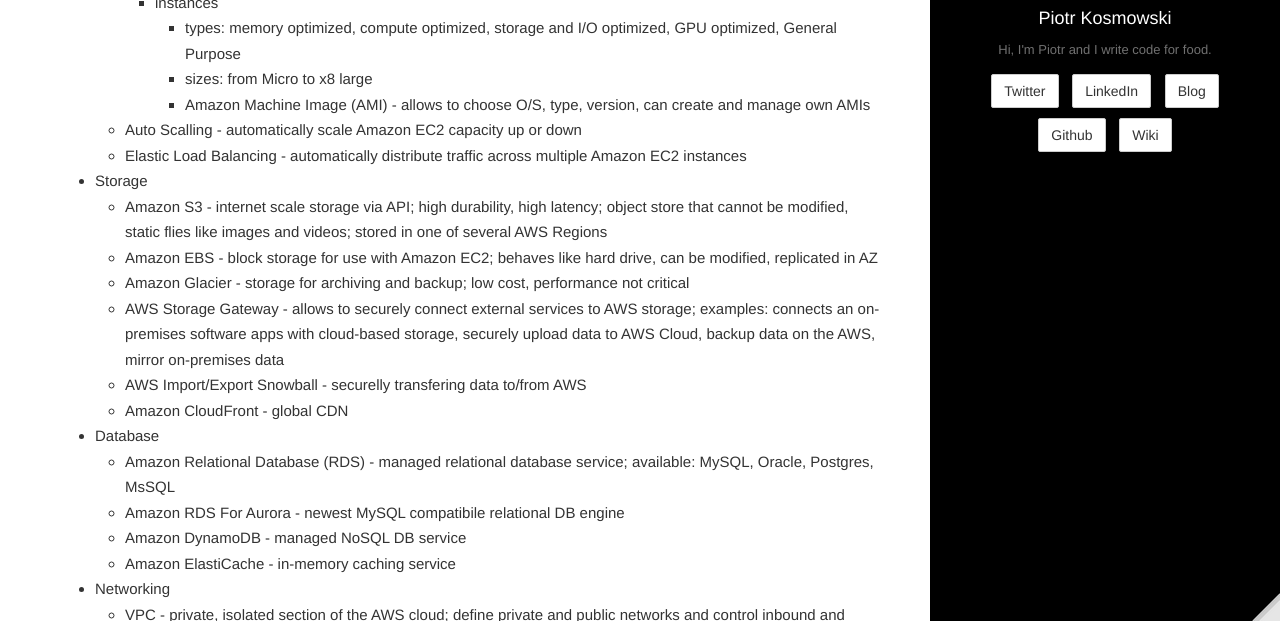
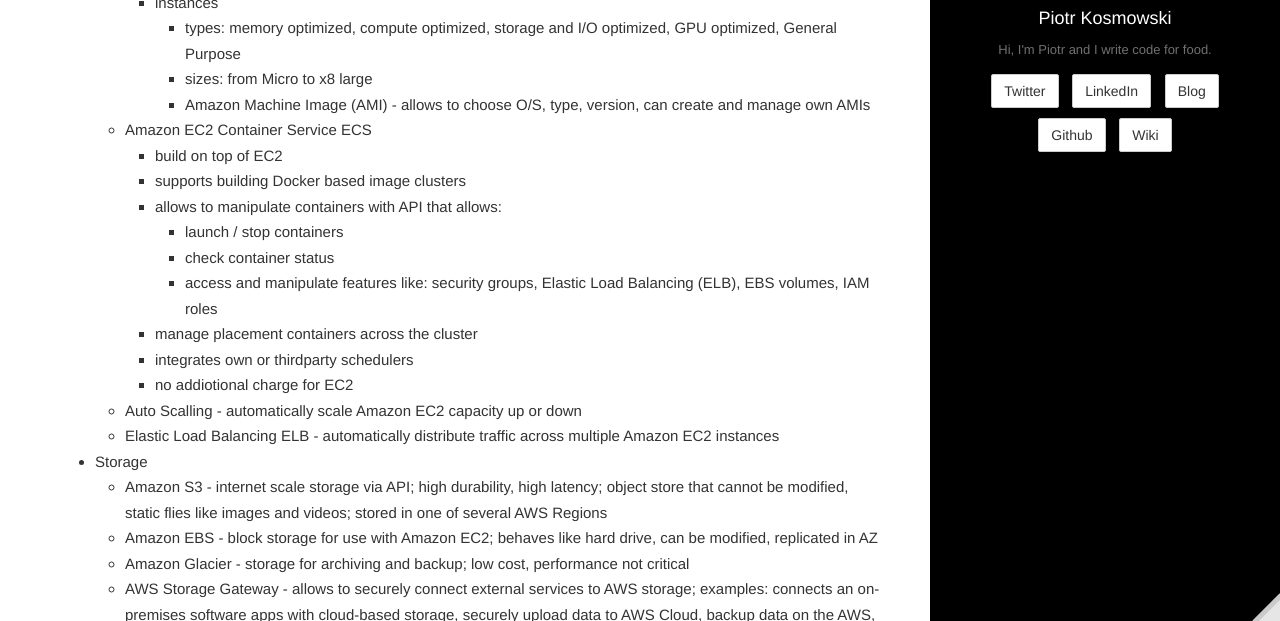
Before and after one commit to kospiotr/kospiotr.github.io, a Jekyll site: the page built from wiki/aws-business-products-and-services.md, in a window 1280 px wide and 900 px high, cut to the strip 279-900 px from the top of the window. Built offline with Jekyll 4.4.1, drawn with Linux system fonts in a browser that asks for light colours.

Commit message:
Update aws-business-products-and-services.md

```diff
--- a/wiki/aws-business-products-and-services.md
+++ b/wiki/aws-business-products-and-services.md
@@ -16,9 +16,18 @@
       * types: memory optimized, compute optimized, storage and I/O optimized, GPU optimized, General Purpose
       * sizes: from Micro to x8 large
       * Amazon Machine Image (AMI) - allows to choose O/S, type, version, can create and manage own AMIs
+  * Amazon EC2 Container Service ECS
+    * build on top of EC2
+    * supports building Docker based image clusters
+    * allows to manipulate containers with API that allows:
+      * launch / stop containers
+      * check container status
+      * access and manipulate features like: security groups, Elastic Load Balancing (ELB), EBS volumes, IAM roles
+    * manage placement containers across the cluster
+    * integrates own or thirdparty schedulers
+    * no addiotional charge for EC2
   * Auto Scalling - automatically scale Amazon EC2 capacity up or down
-  * Elastic Load Balancing - automatically distribute traffic across multiple Amazon EC2 instances
-
+  * Elastic Load Balancing ELB - automatically distribute traffic across multiple Amazon EC2 instances
 * Storage
   * Amazon S3 - internet scale storage via API; high durability, high latency; object store that cannot be modified, static flies like images and videos; stored in one of several AWS Regions
   * Amazon EBS - block storage for use with Amazon EC2; behaves like hard drive, can be modified, replicated in AZ
```
